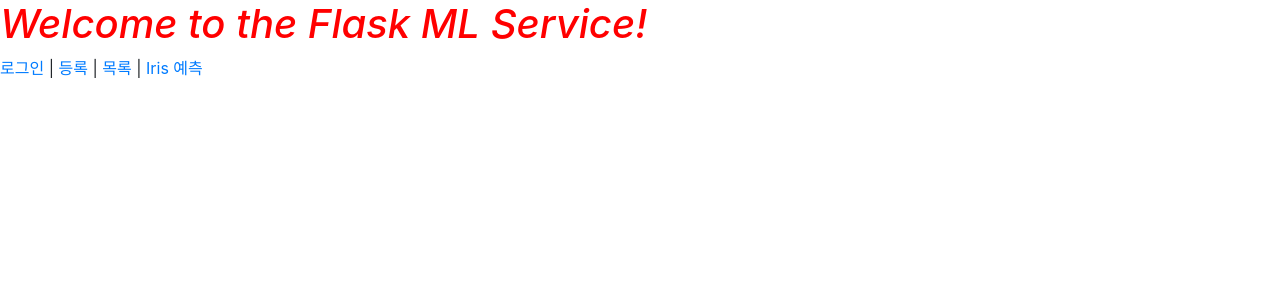
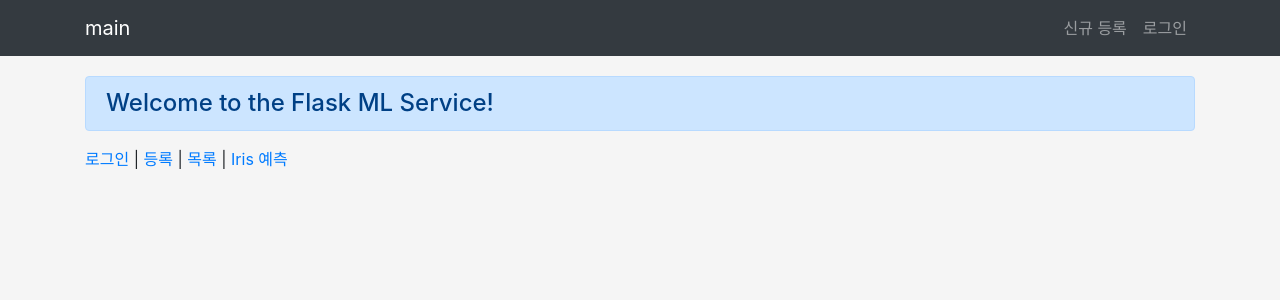
Before and after one commit to drkdhong/service-frame-1, a Flask app: page / in a window 1280 px wide. Shown: the top 300 px of the page. Run offline with Flask 3, Linux system fonts and the light colour scheme; some libraries are stand-ins or nearby versions.

Commit message:
1st major

```diff
--- a/apps/__init__.py
+++ b/apps/__init__.py
@@ -3,8 +3,8 @@
 from .config import Config
 
 def create_app():
-    #app = Flask(__name__)
-    app = Flask(__name__, static_folder='../apps/static')
+    app = Flask(__name__)
+    #app = Flask(__name__, static_folder='../apps/static')
     app.config.from_object(Config)
 
     # main 블루프린트 등록
--- a/apps/main/templates/main/base.html
+++ b/apps/main/templates/main/base.html
@@ -1,10 +1,23 @@
 <!doctype  html>
-<!-- apps/main/templates/main/base.html -->
+<!-- apps/detector/templates/suth/base.html -->
 <html lang="ko"><head><meta charset="UTF-8">
-<link rel="stylesheet" href = {{ url_for('static', filename = 'css/bootstrap.min.css') }}/>
-<link rel="stylesheet" href = {{ url_for('static', filename = 'css/style.css') }}/>
+<link rel="stylesheet" href={{ url_for('static', filename = 'css/bootstrap.min.css')}}/>
+<link rel="stylesheet" href={{ url_for('static', filename = 'css/style.css' )}}/>
 <title>{% block title %}{% endblock %}</title></head>
 <body>
+<!-- 내비게이션 바를 작성한다 -->
+<nav class="navbar navbar-expand-lg navbar-dark bg-dark">
+  <div class="container">
+    <a class="navbar-brand" href="{{ url_for('main.index') }}">main</a>
+    <ul class="navbar-nav">
+    <li class="nav-item">
+      <a class="nav-link" href="{{ url_for('main.index') }}">신규 등록</a>
+    </li>
+    <li class="nav-item">
+      <a class="nav-link" href="{{ url_for('main.index') }}">로그인</a>
+    </li>
+    </ul></div></nav>
 <!-- content를 상속처에서 구현 -->
+<section class= "container">
 {% block content %}{% endblock %}
-</body></html>
+</section></body></html>
--- a/apps/main/templates/main/index.html
+++ b/apps/main/templates/main/index.html
@@ -2,6 +2,6 @@
 {%  extends  "/main/base.html"  %}
 {% block title %} Flask ML App{% endblock %}
 {% block content %}
-<h1 class="main_italic" >Welcome to the Flask ML Service!</h1>
+<h4 class="alert alert-primary" >Welcome to the Flask ML Service!</h4>
 <a href="/auth/login">로그인</a> | <a href="/auth/register">등록</a> | <a href="/auth/list">목록</a> | <a href="/iris/predict">Iris 예측</a>
 {% endblock %}
--- a/apps/static/css/style.css
+++ b/apps/static/css/style.css
@@ -1,4 +1,76 @@
-.main_italic {
-    font-style:italic;
-    color:red;
+body {
+    background-color: #f5f5f5;
 }
+h4 {
+   margin-top: 20px;
+}
+input[type="search"] {
+    background-color: #f5f5f5;
+}
+.dt-auth-main {
+    width: 400px;
+    margin-top: 45px;
+}
+.dt-auth-main .card {
+    box-shadow: 0 12px 18px 2px rgba(34, 0, 51, 0.04), 0 6px 22px 4px
+    rgba(7, 48, 114, 0.12),
+    0 6px 10px -4px rgba(14, 13, 26, 0.12) !important;
+    border-radius: 16px;
+}
+.dt-auth-main .dt-auth-login {
+    height: 300px !important;
+}
+.dt-auth-main .dt-auth-signup {
+    height: 340px !important;
+}
+.dt-auth-main header {
+    text-align: center;
+    margin: 30px 0 0 0;
+    font-size: 24px;
+}
+.dt-auth-main section {
+    width: 300px;
+    margin: 10px auto;
+}
+.dt-auth-flash {
+    font-size: 14px;
+    color: #9c1a1c;
+}
+.dt-auth-input {
+        margin-top: 10px;
+}
+.dt-auth-btn {
+    margin: 30px 0 0 0;
+}
+.dt-search {
+    height: 28px !important;
+}
+.dt-image-content {
+    margin: 20px auto;
+    padding: 0;
+}
+.dt-image-username {
+    padding-top: 15px;
+}
+.dt-image-register-btn {
+    padding: 10px 47px 0 0;
+}
+.dt-image-content header {
+    padding: 10px 10px 0 10px;
+}
+.dt-image-content section {
+    padding: 10px 0;
+    margin: auto;
+}
+.dt-image-content footer {
+    padding: 10px;
+}
+.dt-image-content section img {
+    width: 100%;
+}
+.dt-image-file {
+    display: none;
+}
+.dt-image-submit {
+    margin-left: 10px;
+}
```
